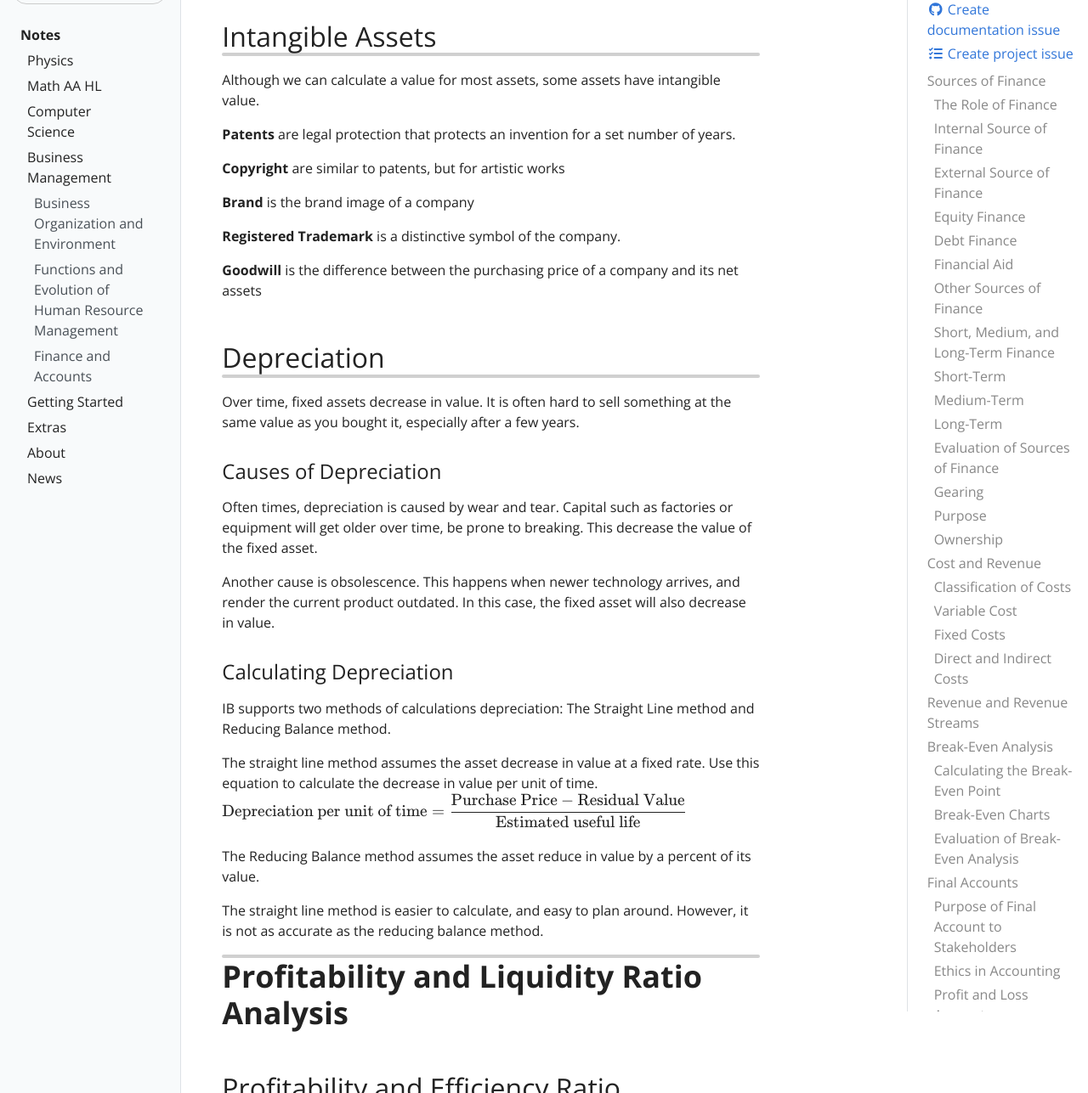
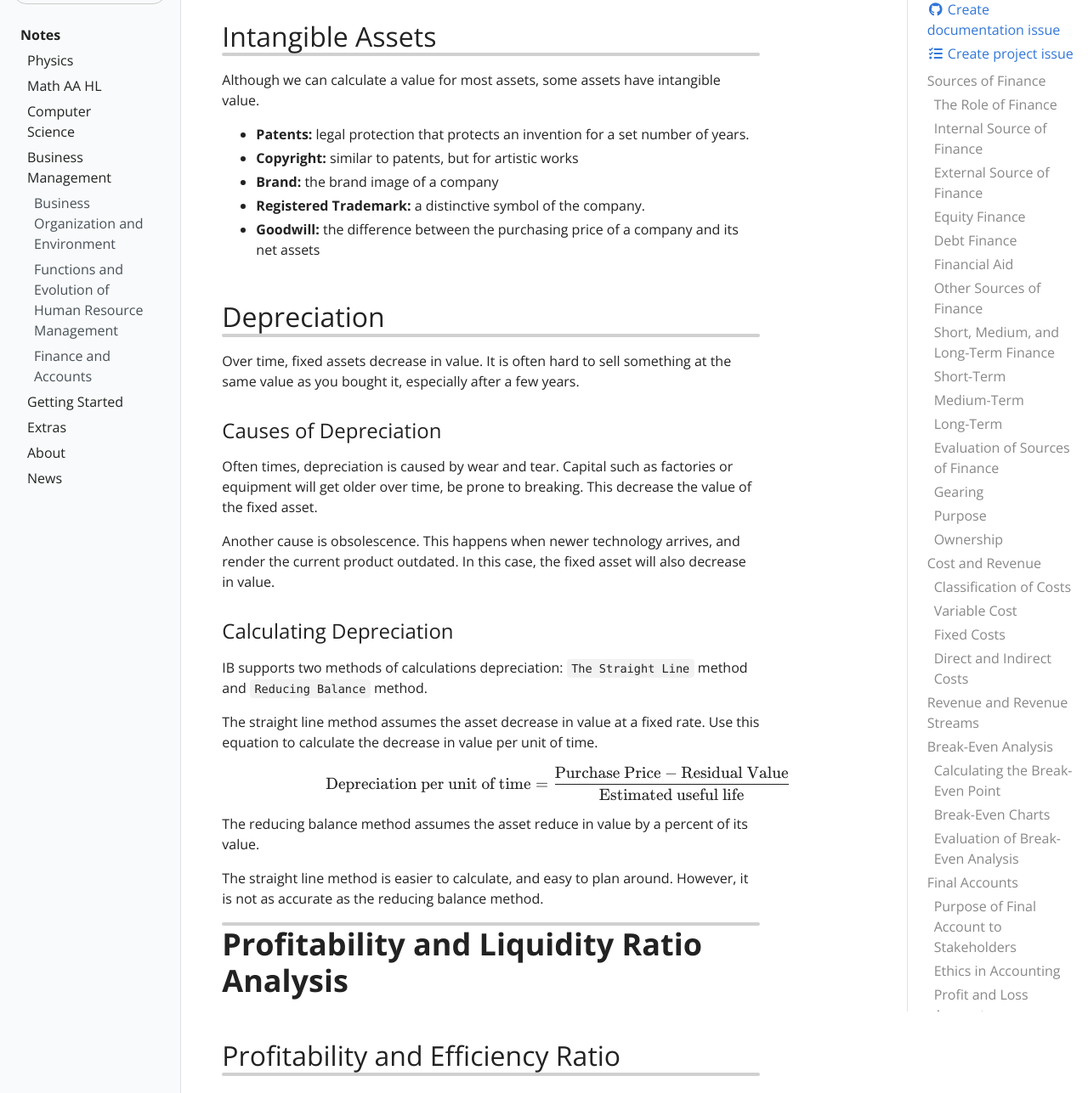
Before and after one commit to CookieUzen/web-notes, a Jekyll site: the page built from _docs/bm/unit 3.md, in a window 1280 px wide and 1400 px high, scrolled down 8571 px, cut to the strip 113-1400 px from the top of the window. Shown: the whole strip at 85% size. Built offline with Jekyll 4.4.1, drawn with Linux system fonts in a browser that asks for light colours; nearby versions of some CDN libraries; comment, search, counter and statistics services are not loaded; some of the changed text lies outside the part shown.

Commit message:
bm unit 2 p2

```diff
--- a/_docs/bm/unit 3.md
+++ b/_docs/bm/unit 3.md
@@ -224,57 +224,55 @@ What happens in the future is not factored in.
 
 ## Purpose of Final Account to Stakeholders
 
-Internal stakeholders often look to final accounts for information about
-the company's health. Management might look at the final account for
-planning and organizing. While employees might look at a final account
-to see the financial stability of a company.
+Internal stakeholders often look to final accounts for information about the company's health.
+Management might look at the final account for planning and organizing.
+While employees might look at a final account to see the financial stability of a company.
 
 External stakeholders look at the final accounts for different reasons.
-The government may look into the final accounts to make sure the company
-is following regulations and paying taxes. Competitors may look into the
-final accounts to compare profits and financial strength.
+The government may look into the final accounts to make sure the company is following regulations and paying taxes.
+Competitors may look into the final accounts to compare profits and financial strength.
 
 ## Ethics in Accounting
 
 ## Profit and Loss Account
 
--   Sales Revenue
--   Cost of Good Sold
--   Gross Profit
--   Expenses
--   Total Expense
--   Net Profit before Interest and Tax
--   Interest
--   Net Profit before Tax
--   Tax
--   Net Profit After Interest and Tax
--   Dividends
--   Retained Profit
+- Sales Revenue
+- Cost of Good Sold
+- Gross Profit
+- Expenses
+- Total Expense
+- Net Profit before Interest and Tax
+- Interest
+- Net Profit before Tax
+- Tax
+- Net Profit After Interest and Tax
+- Dividends
+- Retained Profit
 
 ## Balance Sheet
 
--   Fixed Assets
-    -   Fixed Assets
-    -   Accumulated Depreciation
-    -   Net Fixed Assets
--   Current Assets
-    -   Cash
-    -   Debtors
-    -   Stock
-    -   Total Current Assets
--   Current Liabilities
-    -   Overdraft
-    -   Creditors
-    -   Short Term Loans
-    -   Total Current Liabilities
-    -   Net Current Assets
-    -   Total Assets less Current Liabilities
--   Long Term Liabilities (Debt)
-    -   Long-Term Loans
-    -   Mortgage
-    -   Total Long-Term Liabilities
-    -   Net Assets
-    -   Equity
+- Fixed Assets
+  - Fixed Assets
+  - Accumulated Depreciation
+  - Net Fixed Assets
+- Current Assets
+  - Cash
+  - Debtors
+  - Stock
+  - Total Current Assets
+- Current Liabilities
+  - Overdraft
+  - Creditors
+  - Short Term Loans
+  - Total Current Liabilities
+  - Net Current Assets
+  - Total Assets less Current Liabilities
+- Long Term Liabilities (Debt)
+  - Long-Term Loans
+  - Mortgage
+  - Total Long-Term Liabilities
+  - Net Assets
+  - Equity
 
 ## Figures
 
@@ -284,135 +282,119 @@ final accounts to compare profits and financial strength.
 
 ## Intangible Assets
 
-Although we can calculate a value for most assets, some assets have
-intangible value.
+Although we can calculate a value for most assets, some assets have intangible value.
 
-__Patents__ are legal protection that protects an invention for a set number of years.
-
-__Copyright__ are similar to patents, but for artistic works
-
-__Brand__ is the brand image of a company
-
-__Registered Trademark__ is a distinctive symbol of the company.
-
-__Goodwill__ is the difference between the purchasing price of a company and its net assets
+- __Patents:__ legal protection that protects an invention for a set number of years.
+- __Copyright:__ similar to patents, but for artistic works
+- __Brand:__ the brand image of a company
+- __Registered Trademark:__ a distinctive symbol of the company.
+- __Goodwill:__ the difference between the purchasing price of a company and its net assets
 
 ## Depreciation
 
-Over time, fixed assets decrease in value. It is often hard to sell
-something at the same value as you bought it, especially after a few
-years.
+Over time, fixed assets decrease in value. It is often hard to sell something at the same value as you bought it, especially after a few years.
 
 ### Causes of Depreciation
 
-Often times, depreciation is caused by wear and tear. Capital such as
-factories or equipment will get older over time, be prone to breaking.
+Often times, depreciation is caused by wear and tear.
+Capital such as factories or equipment will get older over time, be prone to breaking.
 This decrease the value of the fixed asset.
 
-Another cause is obsolescence. This happens when newer technology
-arrives, and render the current product outdated. In this case, the
-fixed asset will also decrease in value.
+Another cause is obsolescence.
+This happens when newer technology arrives, and render the current product outdated.
+In this case, the fixed asset will also decrease in value.
 
 ### Calculating Depreciation
 
-IB supports two methods of calculations depreciation: The Straight Line
-method and Reducing Balance method.
+IB supports two methods of calculations depreciation: `The Straight Line` method and `Reducing Balance` method.
 
-The straight line method assumes the asset decrease in value at a fixed
-rate. Use this equation to calculate the decrease in value per unit of
-time.
-$$\begin{aligned}\textrm{Depreciation per unit of time} = \frac{\textrm{Purchase Price} - \textrm{Residual Value}}{\textrm{Estimated useful life}}\end{aligned}$$
+The straight line method assumes the asset decrease in value at a fixed rate.
+Use this equation to calculate the decrease in value per unit of time.
 
-The Reducing Balance method assumes the asset reduce in value by a
-percent of its value.
+$$\textrm{Depreciation per unit of time} = \frac{\textrm{Purchase Price} - \textrm{Residual Value}}{\textrm{Estimated useful life}}$$
 
-The straight line method is easier to calculate, and easy to plan
-around. However, it is not as accurate as the reducing balance method.
+The reducing balance method assumes the asset reduce in value by a percent of its value.
+
+The straight line method is easier to calculate, and easy to plan around.
+However, it is not as accurate as the reducing balance method.
 
 # Profitability and Liquidity Ratio Analysis
 
 ## Profitability and Efficiency Ratio
 
-Profitably ratios measures how efficient a company can use its resources
-to make money.
+Profitably ratios measures how efficient a company can use its resources to make money.
 
 ### Gross Profit Margin (GPM)
 
-GPM is a measure of how profitable the core business activities are. It
-is calculate with the following equation:
-$$\begin{aligned}GPM = \frac{\textrm{Gross Profit}}{\textrm{Sales Revenue}} \times 100\%\end{aligned}$$
+GPM is a measure of how profitable the core business activities are.
+It is calculate with the following equation:
 
-The higher the ratio, the more the business earn from is revenue. There
-is no good ratio, as different companies have different ideal ratios.
-Restaurants, for example, generally have lower GPM ratios while tech
-based companies have higher GPM ratios.
+$$GPM = \frac{\textrm{Gross Profit}}{\textrm{Sales Revenue}} \times 100\%$$
 
-In order to improve GPM, one can change the price of the product. The
-higher the price the more the company can earn per product. However, be
-aware that changing the price can also effect the amount sold. A company
-can also look to reducing cost.
+The higher the ratio, the more the business earn from is revenue.
+There is no good ratio, as different companies have different ideal ratios.
+Restaurants, for example, generally have lower GPM ratios while tech based companies have higher GPM ratios.
+
+In order to improve GPM, one can change the price of the product.
+The higher the price the more the company can earn per product.
+However, be aware that changing the price can also effect the amount sold.
+A company can also look to reducing cost.
 
 ### Net Profit Margin (NPM)
 
-Net Profit Margin shows net profit as a percentage of sales revenue.
-Similar to GPM, but factor into fixed costs. Calculate NPM with the
-following equation:
-$$\begin{aligned}NPM = \frac{\textrm{Net profit before interest and tax}}{\textrm{Sales revenue}} \times 100\%\end{aligned}$$
+Net Profit Margin shows net profit as a percentage of sales revenue. Similar to GPM, but factor into fixed costs. Calculate NPM with the following equation:
 
-The higher the ratio, the better the company is at managing overhead
-costs.
+$$NPM = \frac{\textrm{Net profit before interest and tax}}{\textrm{Sales revenue}} \times 100\%$$
 
-You can increase NPM Similar to GPM, but additionally decrease operation
-costs.
+The higher the ratio, the better the company is at managing overhead costs.
+
+You can increase NPM Similar to GPM, but additionally decrease operation costs.
 
 ### Return On Capital Employed (ROCE)
 
-Return On Capital Employed measures how well a company can make money
-from capital. Use the following equation to calculate ROCE.
-$$\begin{aligned}ROCE = \frac{\textrm{Net profit before interest and tax}}{\textrm{Capital Employed}} \times 100\%\end{aligned}$$
+Return On Capital Employed measures how well a company can make money from capital. Use the following equation to calculate ROCE.
+
+$$ROCE = \frac{\textrm{Net profit before interest and tax}}{\textrm{Capital Employed}} \times 100\%$$
+
 In which `Capital Employed` can be calculated with the equation below:
-$$\begin{aligned}\textrm{Capital Employed} = \texttt{Long Term Liabilities} + \texttt{Share Capital} + \texttt{Retained Profits}\end{aligned}$$
 
-The higher ROCE is, the better the company is at making money from
-capital. Note that if ROCE is lower than the interest rate of a
-risk-free saving account, then a company is often not worth investing
-into.
+$$\textrm{Capital Employed} = \texttt{Long Term Liabilities} + \texttt{Share Capital} + \texttt{Retained Profits}$$
 
-In order to increase ROCE, a company can increase NPM. They can also
-reduce long term liabilities.
+The higher ROCE is, the better the company is at making money from capital.
+Note that if ROCE is lower than the interest rate of a risk-free saving account, then a company is often not worth investing into.
+
+In order to increase ROCE, a company can increase NPM.
+They can also reduce long term liabilities.
 
 ## Liquidity Ratios
 
-Liquidity ratio measures how well can a company sell its assets. They
-can measure how well can a company pay off short term debts.
+Liquidity ratio measures how well can a company sell its assets.
+They can measure how well can a company pay off short term debts.
 
 ### Current Ratio
 
-Current ratio measures how much a company own compared to how much they
-owe. Calculate the current ratio with the equation below:
-$$\begin{aligned}\texttt{Current Ratio} = \frac{\textrm{Current Assets}}{\textrm{Current Liabilities}}\end{aligned}$$
+Current ratio measures how much a company own compared to how much they owe.
+Calculate the current ratio with the equation below:
 
-The higher the ratio, the healthier the company's total assets. Note,
-companies want their current ratio to be above 1, as dropping below 1
-means they do not have enough assets to pay off their debts. However, if
-the current ratio is too high, then the company is at risk of wasting
-the money accumulated. Different types of business have different
-current ratios. For example, if a company have a steady cash flow, it is
-not as worried about gathering money to pay debts, and can live with a
-lower current ratio.
+$$\texttt{Current Ratio} = \frac{\textrm{Current Assets}}{\textrm{Current Liabilities}}$$
 
-To improve the current ratio, a company can reduce its current
-liabilities. They can also increase their credit system and sell unused
-fixed assets. Decreasing overheads and negotiating for longer payment
-terms can also improve the current ratio.
+The higher the ratio, the healthier the company's total assets.
+Note, companies want their current ratio to be above 1, as dropping below 1 means they do not have enough assets to pay off their debts.
+However, if the current ratio is too high, then the company is at risk of wasting the money accumulated.
+Different types of business have different current ratios.
+For example, if a company have a steady cash flow, it is not as worried about gathering money to pay debts, and can live with a lower current ratio.
+
+To improve the current ratio, a company can reduce its current liabilities.
+They can also increase their credit system and sell unused fixed assets.
+Decreasing overheads and negotiating for longer payment terms can also improve the current ratio.
 
 ### Acid Test Ratio
 
-Acid Test Ratio measures a more severe indicator of a firm's ability to
-pay off short term debt, similar to the Current Ratio. Stocks is
-subtracted from current asset, as it is not as liquid. Use the equation
-below to calculate the Acid Test Ratio:
-$$\begin{aligned}\texttt{Acid Test Ratio} = \frac{\textrm{Current Assets} - \textrm{Stock}}{\textrm{Current Liabilities}}\end{aligned}$$
+Acid Test Ratio measures a more severe indicator of a firm's ability to pay off short term debt, similar to the Current Ratio.
+Stocks is subtracted from current asset, as it is not as liquid.
+Use the equation below to calculate the Acid Test Ratio:
+
+$$\texttt{Acid Test Ratio} = \frac{\textrm{Current Assets} - \textrm{Stock}}{\textrm{Current Liabilities}}$$
 
 Evaluate this ratio similar to the current ratio.
 
@@ -421,59 +403,52 @@ They can also increase sales, which can turn stock into current assets.
 
 # Efficiency Ratio Analysis
 
-In this section, we will continue to look at ratios. This section
-focuses on ratios that improve a company's efficiency.
+In this section, we will continue to look at ratios.
+This section focuses on ratios that improve a company's efficiency.
 
 ### Stock Turnover Ratio
 
-The Stock Turnover Ratio measures frequent a company have to replenish
-its stocks. The more frequent, the company is better at converting
-stocks into sales. Use the equation below the calculate the Stock
-Turnover Ratio.
-$$\begin{aligned}\texttt{Stock Turnover Ratio} = \frac{\textrm{Cost of Goods Sold}}{\textrm{Average Stock}}\end{aligned}$$
+The Stock Turnover Ratio measures frequent a company have to replenish its stocks.
+The more frequent, the company is better at converting stocks into sales.
+Use the equation below the calculate the Stock Turnover Ratio.
 
-The higher the Stock Turnover Ratio, the better the company is at
-turning stock into sales. Note, Stock Turnover Ratio does not apply to
-every company, especially companies that sell services.
+$$\texttt{Stock Turnover Ratio} = \frac{\textrm{Cost of Goods Sold}}{\textrm{Average Stock}}$$
+
+The higher the Stock Turnover Ratio, the better the company is at turning stock into sales.
+Note, Stock Turnover Ratio does not apply to every company, especially companies that sell services.
 
 Companies can improve this ratio by:
--   Lowering price
--   Increasing promotions
--   Stocking fast selling items
--   Buy stocks *just in time*
--   Use better sales forecast
+- Lowering price
+- Increasing promotions
+- Stocking fast selling items
+- Buy stocks *just in time*
+- Use better sales forecast
 
 ### Debtor Days
 
-Debtor days measures how well a company can collect its debt. Use the
-equation below to calculate Debtor Days:
-$$\begin{aligned}\texttt{Debtor Days} = \frac{\textrm{Debtors}}{\textrm{Total Sale Revenue}} \times 365\end{aligned}$$
+Debtor days measures how well a company can collect its debt. Use the equation below to calculate Debtor Days:
+
+$$\texttt{Debtor Days} = \frac{\textrm{Debtors}}{\textrm{Total Sale Revenue}} \times 365$$
 
 Companies can increase Debtor Days by improving credit control.
 
 ### Creditor Days
 
-Creditor Days measures the number of days a company settle its debts.
-Similar to Debtor Days, but for the company's debts. Use the equation
-below to calculate Creditor Days:
-$$\begin{aligned}\texttt{Debtor Days} = \frac{\textrm{Creditors}}{\textrm{Cost of Goods Sold}} \times 365\end{aligned}$$
+Creditor Days measures the number of days a company settle its debts. Similar to Debtor Days, but for the company's debts. Use the equation below to calculate Creditor Days:
 
-Companies can improve creditor days but having a good stock control
-system, and having good relations with suppliers.
+$$\texttt{Debtor Days} = \frac{\textrm{Creditors}}{\textrm{Cost of Goods Sold}} \times 365$$
+
+Companies can improve creditor days but having a good stock control system, and having good relations with suppliers.
 
 ### Gearing Ratio
 
-Gearing Ratio measures how much of a company's capital is funded by long
-term debt. A normal gearing ratio would be between $25\%$ to $50\%$. The
-higher the gearing ratio, the less control a company would have over
-itself. Also, interest and dividend will be higher with a higher gearing
-ratio.
+Gearing Ratio measures how much of a company's capital is funded by long term debt. A normal gearing ratio would be between $25\%$ to $50\%$. The higher the gearing ratio, the less control a company would have over itself. Also, interest and dividend will be higher with a higher gearing ratio.
 
 Calculate the gearing ratio with the equation below:
-$$\begin{aligned}\texttt{Gearing Ratio} = \frac{\textrm{Loan Capital}}{\textrm{Capital Employed}} \times 100\%\end{aligned}$$
 
-To improve the gearing ratio, a company can increase retained profit.
-They can also pay up long term loans or swap debt for equity.
+$$\texttt{Gearing Ratio} = \frac{\textrm{Loan Capital}}{\textrm{Capital Employed}} \times 100\%$$
+
+To improve the gearing ratio, a company can increase retained profit. They can also pay up long term loans or swap debt for equity.
 
 # Cash flow
 
```
